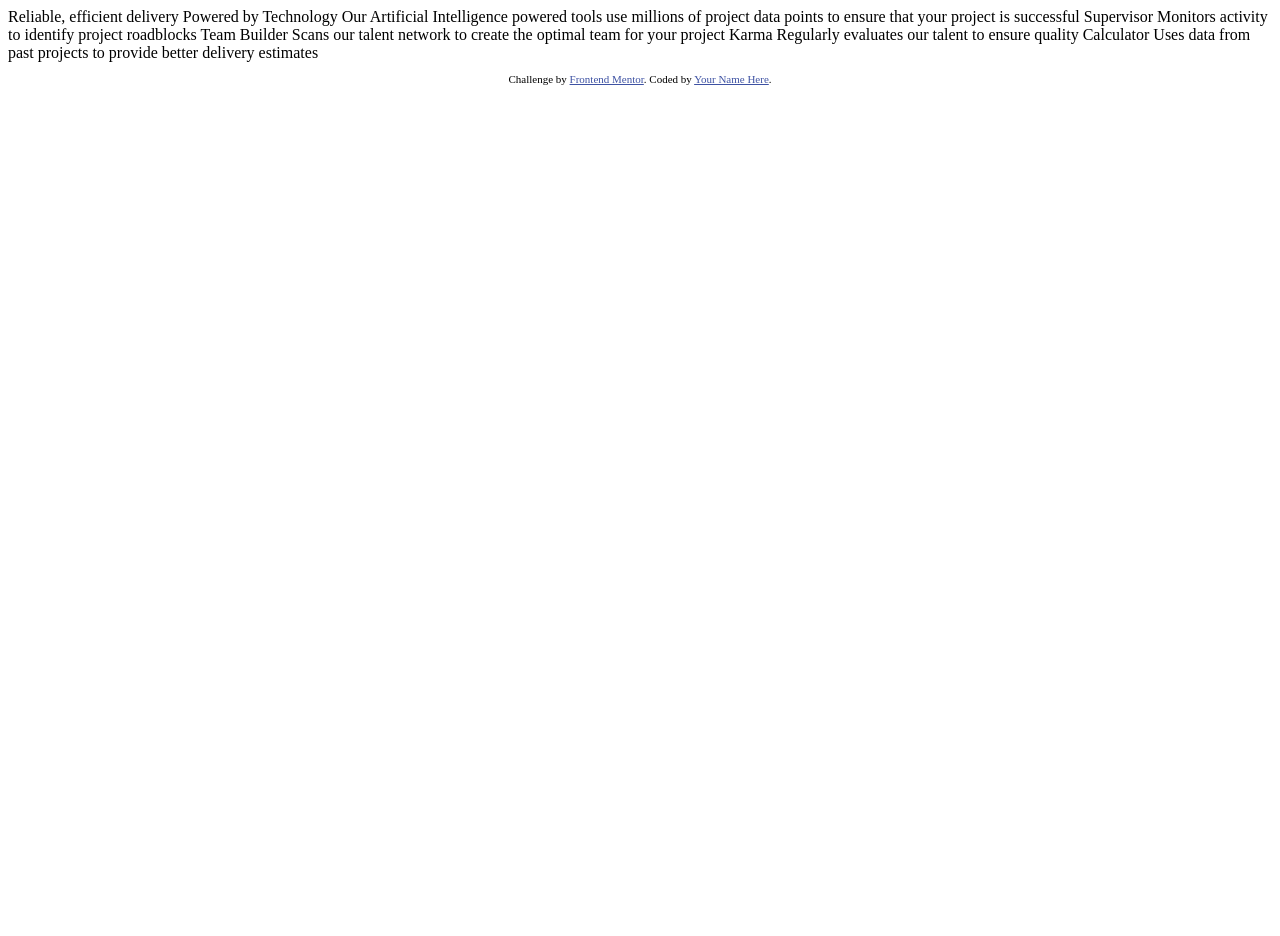
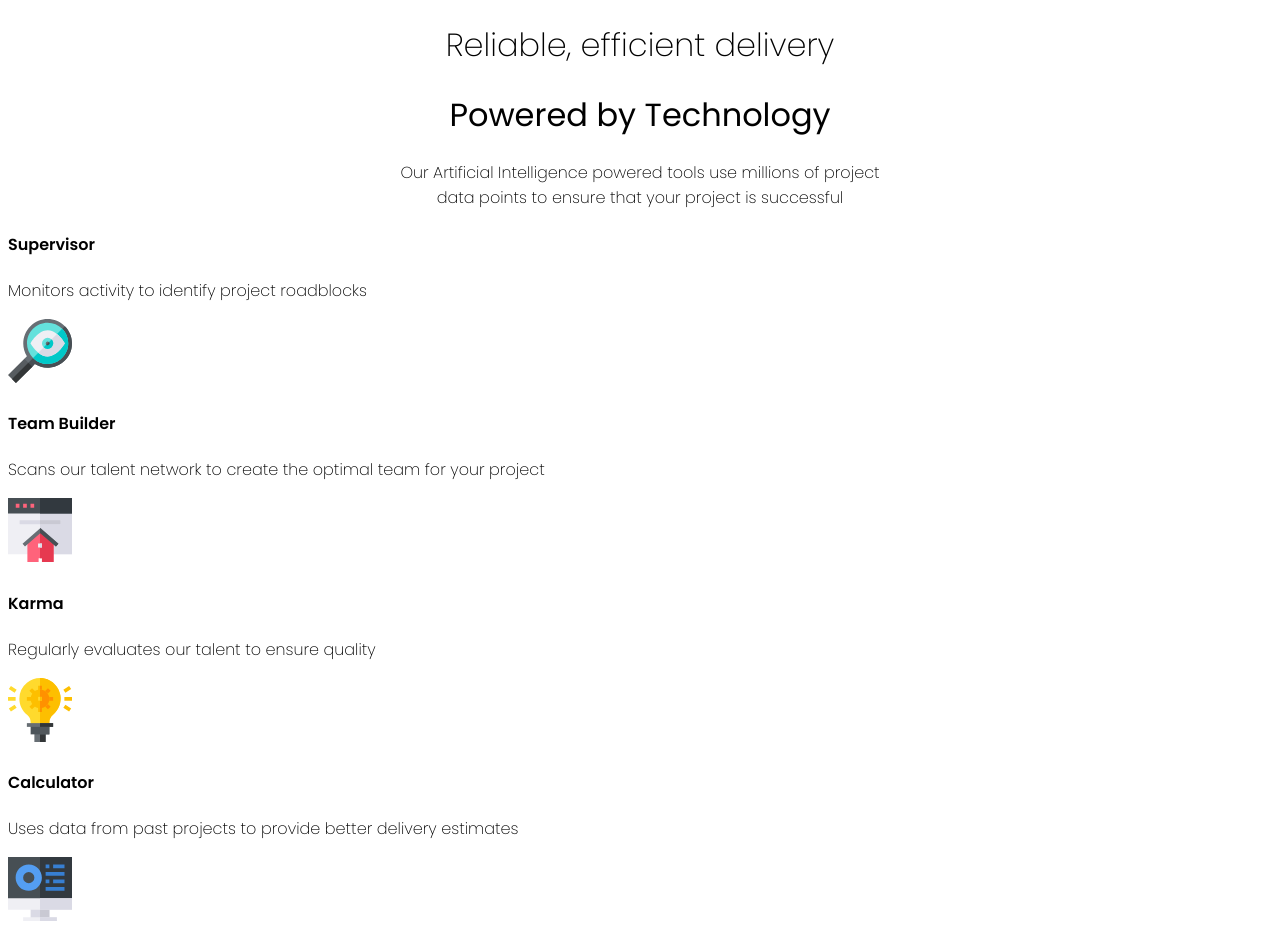
Before and after one commit to LesterLipreri/Four-Card-Feature, a plain HTML site: page index.html in a window 1280 px wide. Before the commit the page ends 800 px from the top, so only its background shows below. Drawn offline with Linux system fonts and the light colour scheme.

Commit message:
html terminando y agregando styles

```diff
--- a/index.html
+++ b/index.html
@@ -1,45 +1,55 @@
 <!DOCTYPE html>
 <html lang="en">
   <head>
-  <meta charset="UTF-8">
-  <meta name="viewport" content="width=device-width, initial-scale=1.0"> <!-- displays site properly based on user's device -->
+    <meta charset="UTF-8" />
+    <meta name="viewport" content="width=device-width, initial-scale=1.0" />
 
-  <link rel="icon" type="image/png" sizes="32x32" href="./images/favicon-32x32.png">
+    <link
+      rel="icon"
+      type="image/png"
+      sizes="32x32"
+      href="./images/favicon-32x32.png"
+    />
+    <link rel="stylesheet" href="styles.css" />
 
     <title>Frontend Mentor | Four card feature section</title>
-
-  <!-- Feel free to remove these styles or customise in your own stylesheet 👍 -->
-  <style>
-    .attribution { font-size: 11px; text-align: center; }
-    .attribution a { color: hsl(228, 45%, 44%); }
-  </style>
   </head>
   <body>
-
-  Reliable, efficient delivery
-  Powered by Technology
-
-  Our Artificial Intelligence powered tools use millions of project data points
-  to ensure that your project is successful
-
-  Supervisor
-  Monitors activity to identify project roadblocks
-
-  Team Builder
+    <header>
+      <h1 class="light">Reliable, efficient delivery</h1>
+      <h1 class="bold">Powered by Technology</h1>
+      <p>
+        Our Artificial Intelligence powered tools use millions of project data
+        points to ensure that your project is successful
+      </p>
+    </header>
+    <div class="container">
+      <div class="flex">
+        <div class="bold-cyan">
+          <h4>Supervisor</h4>
+          <p>Monitors activity to identify project roadblocks</p>
+          <img src="./images/icon-supervisor.svg" alt="icon-supervisor" />
+        </div>
+        <div class="bold-red">
+          <h4>Team Builder</h4>
+          <p>
             Scans our talent network to create the optimal team for your project
-
-  Karma
-  Regularly evaluates our talent to ensure quality
-
-  Calculator
+          </p>
+          <img src="./images/icon-team-builder.svg" alt="icon-team-builder" />
+        </div>
+        <div class="bold-orange">
+          <h4>Karma</h4>
+          <p>Regularly evaluates our talent to ensure quality</p>
+          <img src="./images/icon-karma.svg" alt="icon-karma" />
+        </div>
+        <div class="bold-blue">
+          <h4>Calculator</h4>
+          <p>
             Uses data from past projects to provide better delivery estimates
-
-
-  <footer>
-    <p class="attribution">
-      Challenge by <a href="https://www.frontendmentor.io?ref=challenge" target="_blank">Frontend Mentor</a>.
-      Coded by <a href="#">Your Name Here</a>.
           </p>
-  </footer>
+          <img src="./images/icon-calculator.svg" alt="icon-calculator" />
+        </div>
+      </div>
+    </div>
   </body>
 </html>
--- /dev/null
+++ b/styles.css
@@ -0,0 +1,42 @@
+@import url("https://fonts.googleapis.com/css2?family=Poppins:wght@200;400;600&display=swap");
+
+:root {
+  --red: hsl(0, 78%, 62%);
+  --cyan: hsl(180, 62%, 55%);
+  --Orange: hsl(34, 97%, 64%);
+  --Blue: hsl(212, 86%, 64%);
+  --very-dark-blue: hsl(234, 12%, 34%);
+  --grayish-blue: hsl(229, 6%, 66%);
+  --very-light-gray: hsl(0, 0%, 98%);
+}
+
+* {
+  box-sizing: border-box;
+}
+
+body {
+  font-family: "Poppins", sans-serif;
+}
+
+.container {
+  max-width: 100%;
+  width: 1200px;
+}
+
+header {
+  text-align: center;
+  max-width: 500px;
+  margin: 0 auto;
+}
+
+.light {
+  font-weight: 200;
+}
+
+.bold {
+  font-weight: 400;
+}
+
+p {
+  font-weight: 200;
+}
```
Also changed, not shown: 1 other file. Lines whose indentation alone changed are shown as unchanged.
